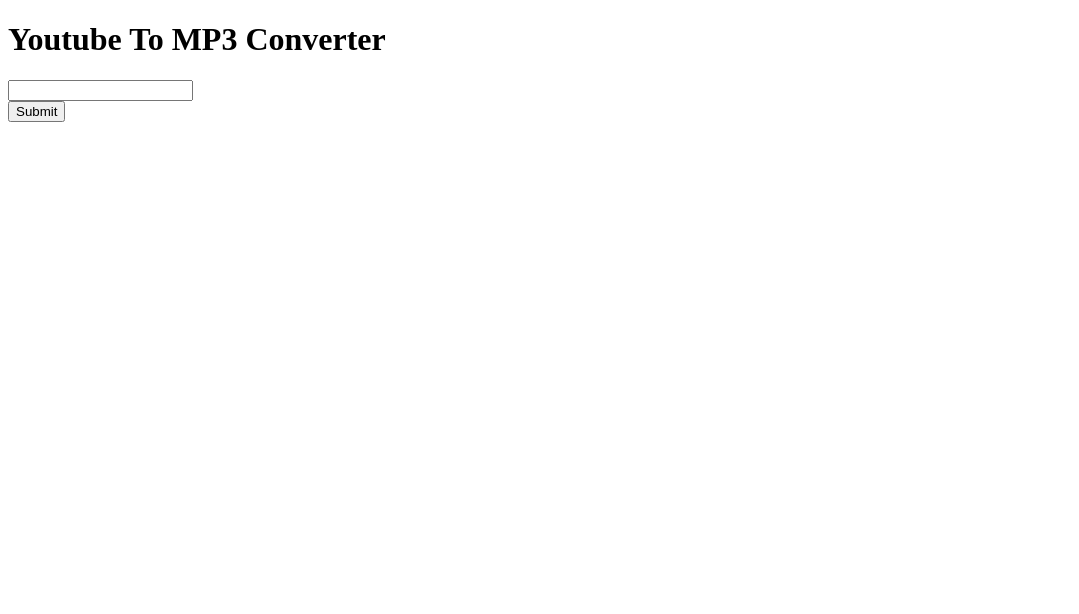
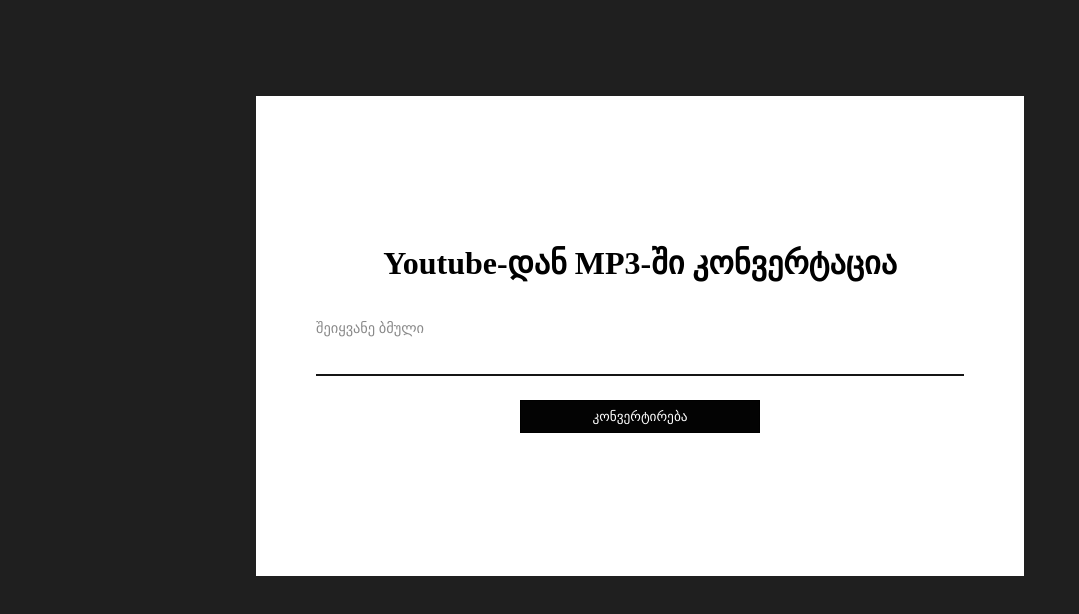
Before and after one commit to zurabza/youtubetomp3, a React (Create React App) app: page / in a window 1280 px wide. Shown: the top 614 px of the page, without its empty margins (0-1079 px from the left). Built offline with nearby package versions, Linux system fonts and the light colour scheme; no server answers.

Commit message:
Style Converter

```diff
--- a/src/App.js
+++ b/src/App.js
@@ -4,7 +4,6 @@
 function App() {
   return (
     <div>
-      <h1>Youtube To MP3 Converter</h1>
 
       <Converter />
     </div>
--- a/src/Components/YTConverter/Converter.js
+++ b/src/Components/YTConverter/Converter.js
@@ -1,6 +1,8 @@
 import React, { useState } from "react";
 
 import { apicall } from "./API/apicall";
+
+import styles from "./Converter.module.css";
 
 function Converter() {
   const [userInput, setUserInput] = useState("");
@@ -19,29 +21,30 @@
   }
 
   return (
-    <div>
-      <form onSubmit={(e) => handleSubmition(e)} className="App">
+    <div className={styles.Container}>
+      <h1 className={styles.Title}>Youtube-დან MP3-ში კონვერტაცია</h1>
 
+      <form className={styles.FirstRow} onSubmit={(e) => handleSubmition(e)}>
+        <label className={styles.Label}>შეიყვანე ბმული</label>
         <div>
           <input
+            className={styles.Input}
             value={userInput}
             onChange={(e) => setUserInput(e.target.value)}
           />
         </div>
-
-        <input type="submit" />
+        <input className={styles.Button} type="submit" value="კონვერტირება" />
       </form>
 
-      {downloadLink ||
-        (loading && (
-          <button>
-            <a target="_blank" href={downloadLink}>
-              გადმოწერა
-            </a>
+      {downloadLink && (
+        <button className={styles.Download}>
+          <a target="_blank" href={downloadLink}>
+            გადმოწერე{" "}
+          </a>
+        </button>
+      )}
 
-            {loading ? "მიმდინარეობს კონვერტაცია" : "გადმოწერა"}
-          </button>
-        ))}
+      {loading && "მიმდინარეობს კონვერტაცია..."}
     </div>
   );
 }
--- /dev/null
+++ b/src/Components/YTConverter/Converter.module.css
@@ -0,0 +1,79 @@
+.Container {
+  display: flex;
+  flex-direction: column;
+  justify-content: center;
+  align-items: center;
+  margin: 0 auto;
+  height: 60vh;
+  width: 60vw;
+
+  margin-top: 6rem;
+
+  background-color: rgb(255, 255, 255);
+}
+
+.FirstRow {
+  display: flex;
+  justify-content: center;
+  flex-direction: column;
+
+  padding: 1rem;
+}
+
+.Label {
+  font-size: 0.9rem;
+  margin-bottom: 0.75rem;
+  color: rgb(137, 137, 137);
+}
+
+.Input {
+  width: 40rem;
+
+  border: none;
+  outline: none;
+  padding: 0.25rem 0.5rem;
+  padding-left: 0;
+  padding-bottom: 0.4rem;
+  border-bottom: 2px solid rgb(21, 21, 21);
+
+  transition: 0.1s;
+}
+
+.Input:focus {
+  border-bottom-color: rgb(43, 47, 158);
+}
+
+.Button {
+  margin-top: 1.5rem;
+  background-color: rgb(3, 3, 3);
+
+  color: white;
+  outline: none;
+  border: 1px solid black;
+
+  padding: 0.5rem;
+
+  cursor: pointer;
+
+  transition: 0.2s;
+
+  width: 15rem;
+
+  align-self: center;
+}
+
+.Button:hover {
+  background-color: rgb(53, 53, 53);
+}
+
+.Download {
+  background-color: white;
+  color: black;
+  padding: 0.15rem 0.75rem;
+
+  transition: 0.25s;
+}
+
+.Download:hover {
+  padding: 0.15rem 1.1rem;
+}
--- /dev/null
+++ b/src/index.css
@@ -0,0 +1,13 @@
+body {
+    background-color: rgb(31, 31, 31);
+}
+
+💪 {
+    display: flex;
+    flex-direction: column;
+}
+
+a {
+    color: inherit;
+    text-decoration: none;
+}
--- a/src/index.js
+++ b/src/index.js
@@ -1,6 +1,8 @@
 import React from 'react';
 import ReactDOM from 'react-dom/client';
 import App from './App';
+
+import './index.css'
 
 const root = ReactDOM.createRoot(document.getElementById('root'));
 root.render(
```
